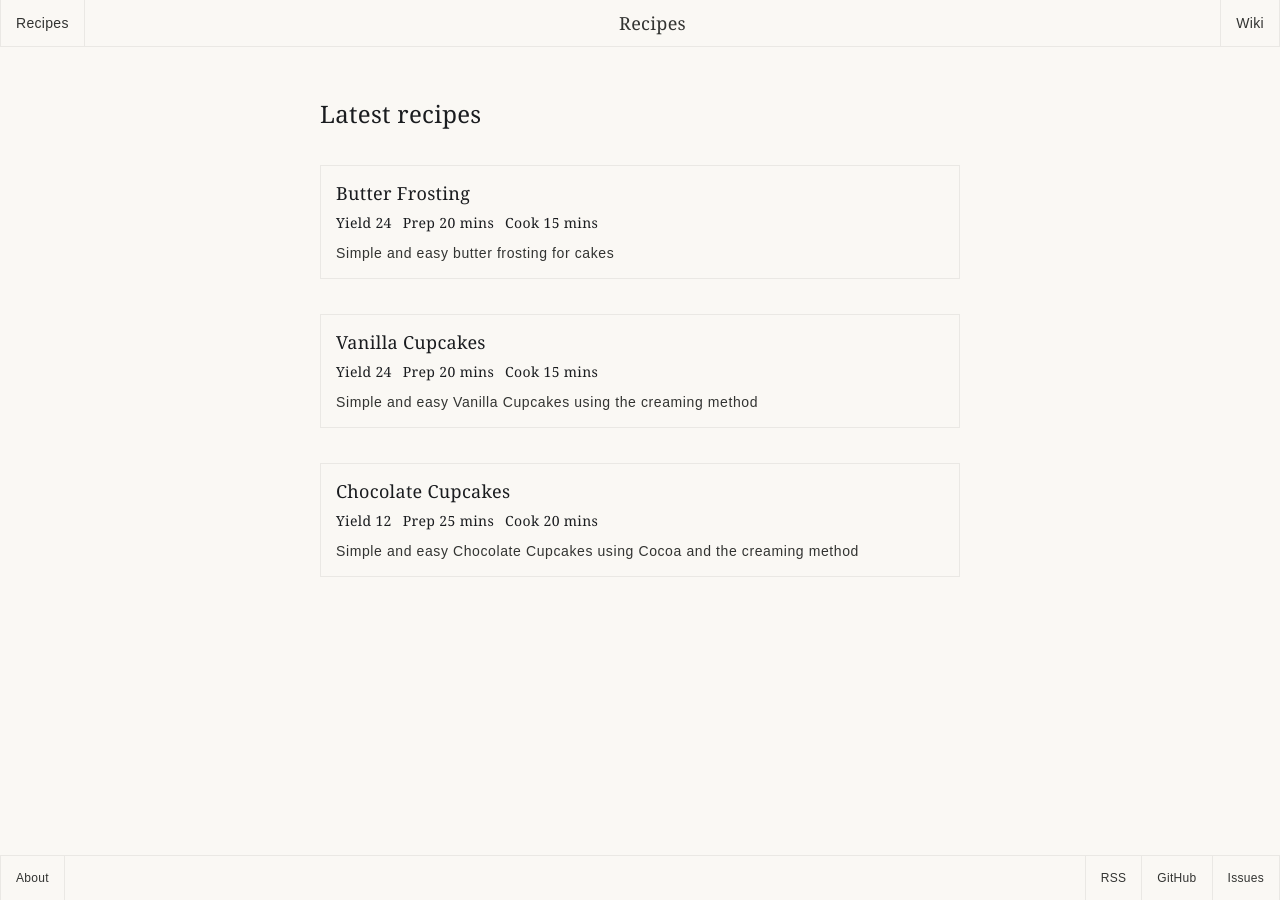
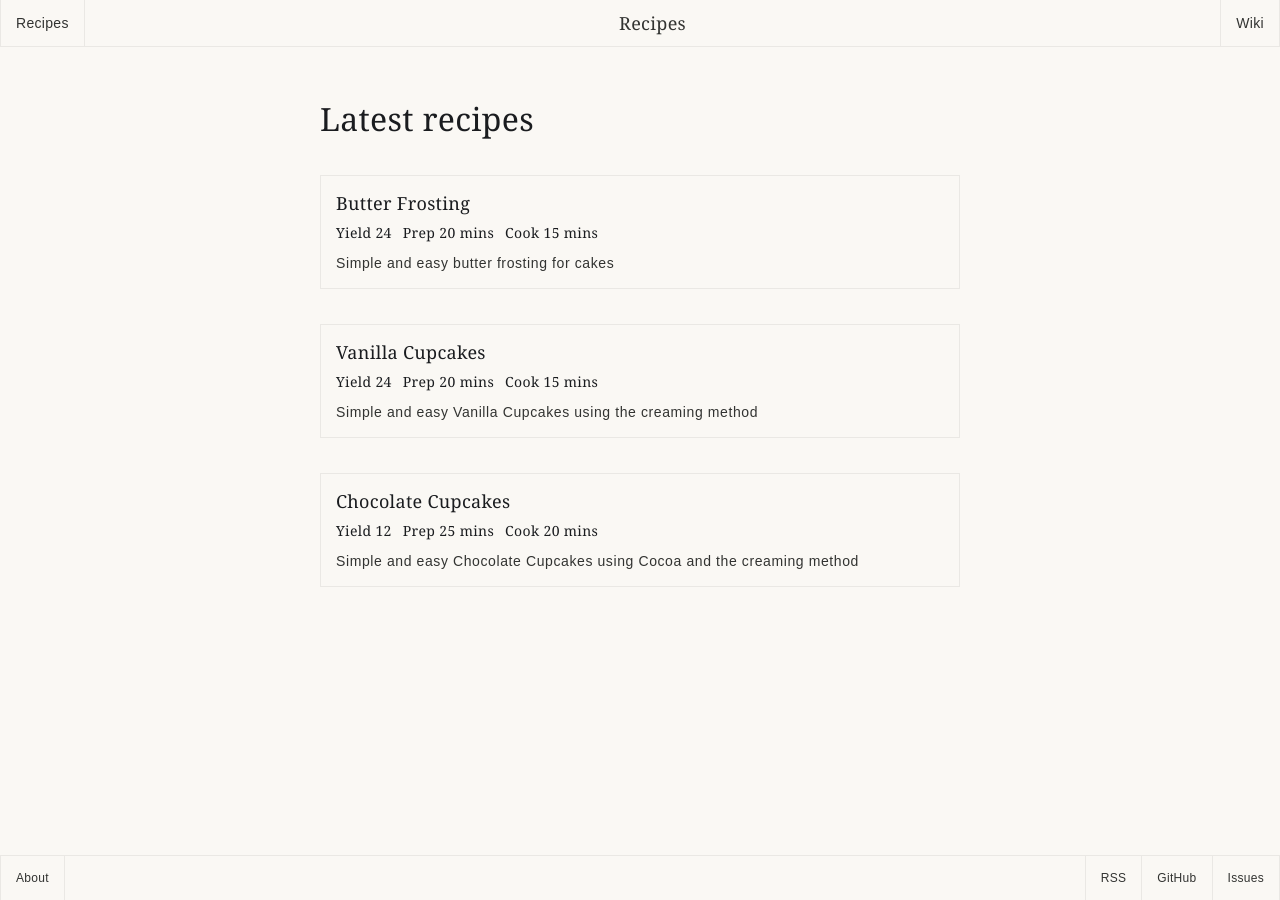
Before and after one commit to scottdejonge/recipes, a Jekyll site: the page built from index.html, in a window 1280 px wide. Built offline with Jekyll 4.4.1, drawn with Linux system fonts in a browser that asks for light colours.

Commit message:
Heading structure

```diff
--- a/index.html
+++ b/index.html
@@ -2,7 +2,7 @@
 layout: default
 ---
 
-<h2>Latest recipes</h2>
+<h1>Latest recipes</h1>
 
 {% for post in site.posts %}
   {% include tile.html %}
--- a/wiki/index.html
+++ b/wiki/index.html
@@ -2,7 +2,7 @@
 layout: default
 ---
 
-<h2>Wiki</h2>
+<h1>Wiki</h1>
 
 {% for post in site.pages %}
   {% if post.title %}
```
